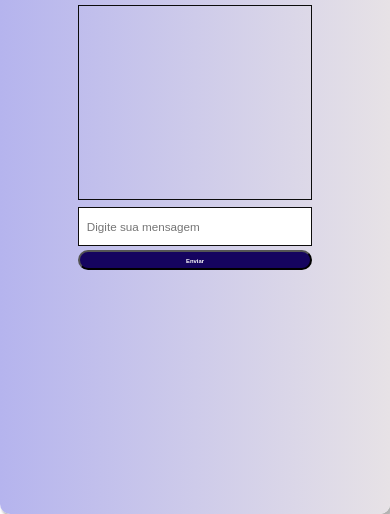
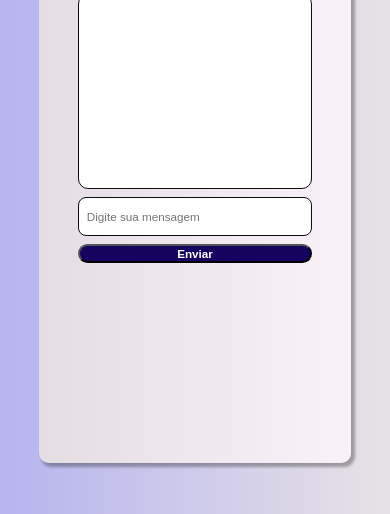
Before and after one commit to ygorpinto/tuba-chat, a website: page public/index.html in a window 390 px wide. Shown: the part 330-844 px from the top of the page. Drawn offline with nearby package versions, Linux system fonts and the light colour scheme; no server answers.

Commit message:
Add files via upload
finished

```diff
--- a/public/style.css
+++ b/public/style.css
@@ -4,31 +4,34 @@
     box-sizing: border-box;
   }
 
+  body{
+    background:linear-gradient(to left,#e7e2e6,#b5b4ee);
+  }
+
   #chat {
     color: #220664;
-    height: 100vh;
     display: flex;
     justify-content: center;
     align-items: center;
     flex-direction: column;
-    padding: 2vw;
+    padding: 1vw;
   }
 
   input {
     width: 60vw;
     border: 1px solid rgb(14, 13, 13);
-    height: 5vw;
+    height: 3vw;
     padding: 0 2vw;
     font-size: 1.5vw;
+    border-radius: 8px;
   }
 
   button {
     width: 60vw;
-    height: 5vw;
-    font-size: 1.5vw;
+    height: 3vw;
+    font-size: 1vw;
     background: rgb(21, 4, 95);
     text-align: center;
-    line-height: 5vw;
     font-weight: bold;
     color: #FFF;
     margin-top: 1vw;
@@ -36,20 +39,22 @@
   }
 
   .messages {
+    background: #FFF;
     overflow: scroll;
     width: 60vw;
     height: 30vh;
     margin: 2vw 0;
     border: 1px solid rgb(12, 12, 12);
     padding: 2vw;
+    border-radius: 10px;
   }
 
   #content{
-    margin: 0vh auto;
-    background: linear-gradient(to left,#e7e2e6,#b5b4ee);
+    margin: 5vh auto;
+    background:linear-gradient(to left,#FAF2F8,#E5DDE4 ) ;
     display: flex;
-    height: 100vh;
-    width: auto;
+    height: 90vh;
+    width: 80vw;
     align-items: center;
     justify-content: center;
     border: #2c292b solid 0px;
@@ -59,11 +64,11 @@
 
   h1{
     font-family:'Trebuchet MS', 'Lucida Sans Unicode', 'Lucida Grande', 'Lucida Sans', Arial, sans-serif;
-    font-size: 5vw;
-    padding: 2vw;
+    font-size: 3vw;
+    padding: 1.5vw;
   }
 
-  @media screen and (max-width:450px){
+  @media screen and (max-width:500px){
   .message{
     font-size: 3vw;
   }
@@ -91,4 +96,29 @@
     font-size: 3vw;
   }
 
+  button {
+    width: 60vw;
+    height: 5vw;
+    font-size: 3vw;
+    background: rgb(21, 4, 95);
+    text-align: center;
+    font-weight: bold;
+    color: #FFF;
+    margin-top: 2vw;
+    border-radius: 10px;
   }
+
+  #content{
+    margin: 4vh auto;
+    background:linear-gradient(to left,#FAF2F8,#E5DDE4 ) ;
+    display: flex;
+    height: 90vh;
+    width: 80vw;
+    align-items: center;
+    justify-content: center;
+    border: #2c292b solid 0px;
+    box-shadow: 3px 3px 3px 1px rgba(0, 0, 0, 0.3);
+    border-radius: 10px;
+  }
+
+  }
```
